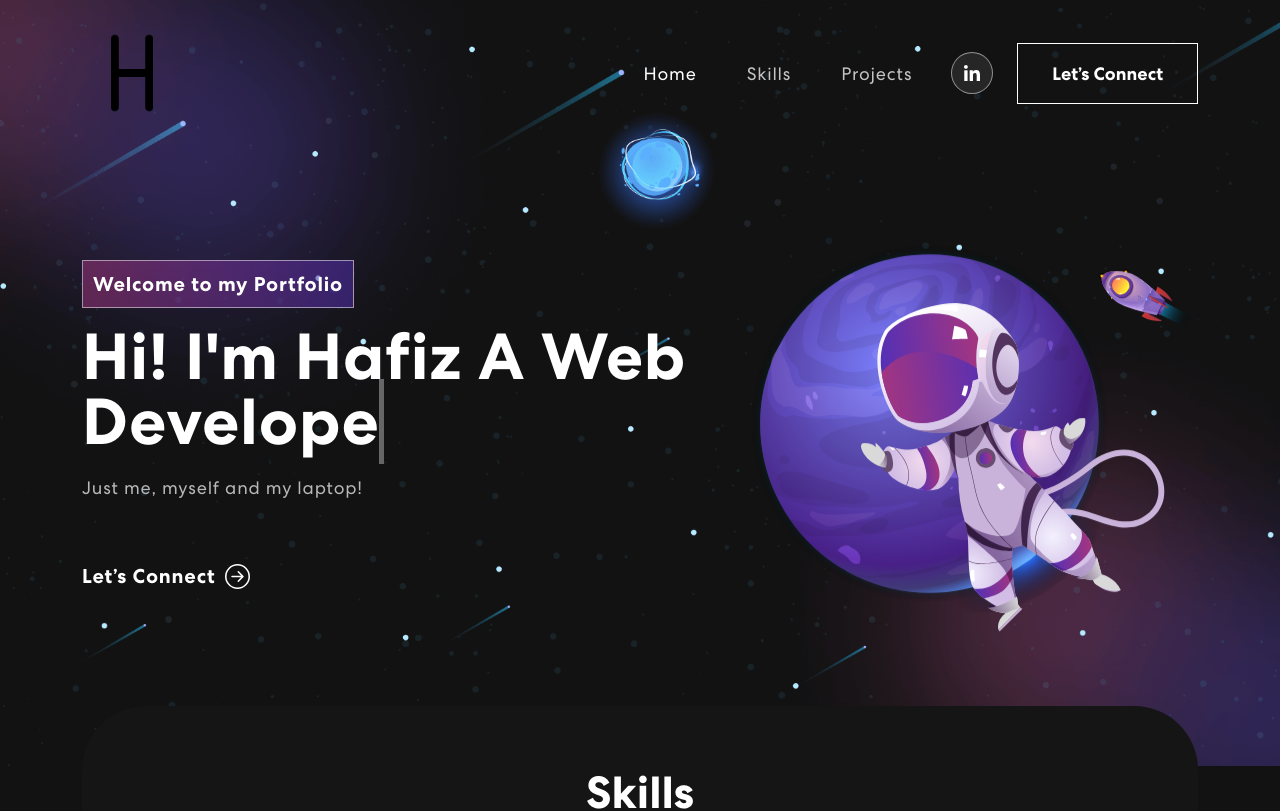
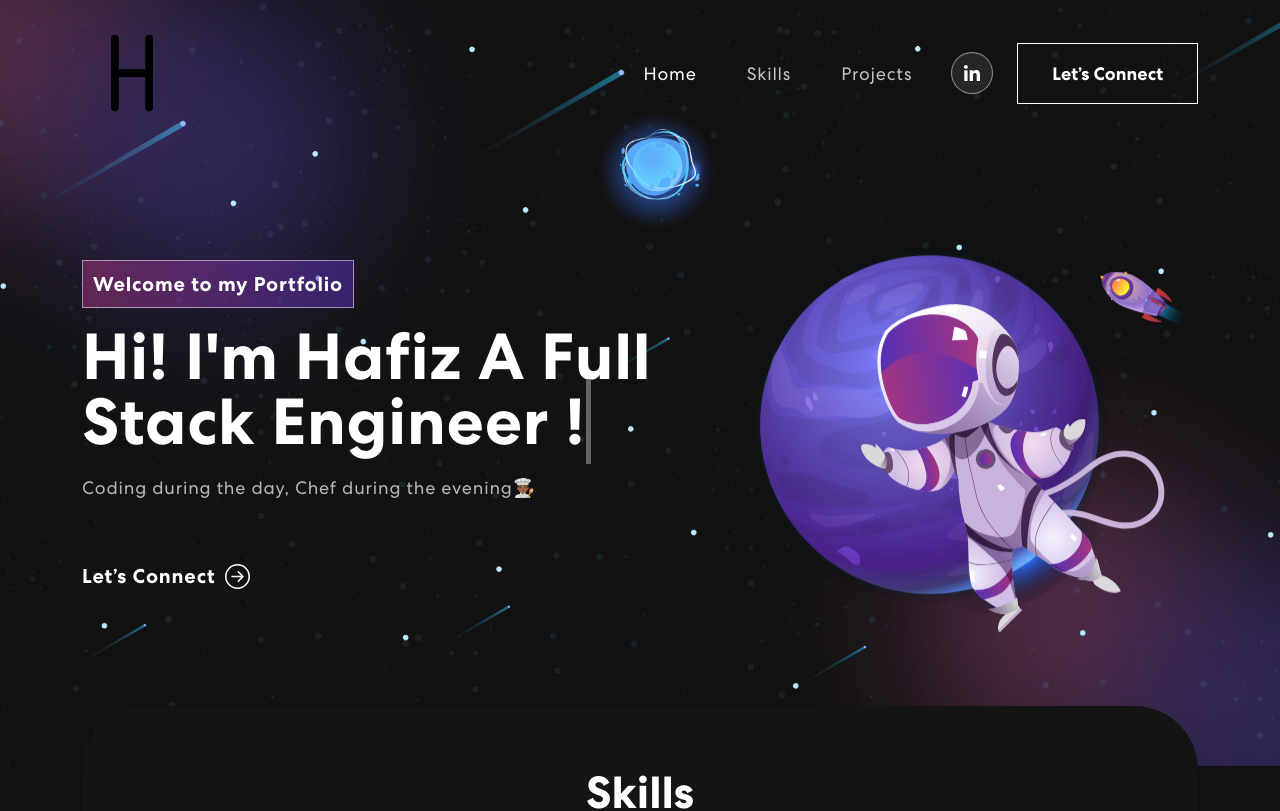
Before and after one commit to Hafizalimi7/Portfolio, a React (Create React App) app in the folder client/: page / in a window 1280 px wide. Shown: the top 811 px of the page. Built offline with nearby package versions, Linux system fonts and the light colour scheme; no server answers.

Commit message:
added more projects

```diff
--- a/client/src/components/Banner.js
+++ b/client/src/components/Banner.js
@@ -11,7 +11,7 @@ export const Banner = () => {
   const [text, setText] = useState('');
   const [delta, setDelta] = useState(300 - Math.random() * 100);
   const [index, setIndex] = useState(1);
-  const toRotate = [ "Web Developer", "Web Designer", "UI/UX Designer" ];
+  const toRotate = [ "Full Stack Engineer !", "Web Developer !"];
   const period = 2000;
 
   useEffect(() => {
@@ -56,8 +56,8 @@ export const Banner = () => {
               {({ isVisible }) =>
               <div className={isVisible ? "animate__animated animate__fadeIn" : ""}>
                 <span className="tagline">Welcome to my Portfolio</span>
-                <h1>{`Hi! I'm Hafiz A` } <span className="txt-rotate" dataPeriod="1000" data-rotate='["Boy","Ha"]'><span className="wrap">{text}</span></span></h1>
-                  <p>Just me, myself and my laptop!</p>
+                <h1>{`Hi! I'm Hafiz A` } <span className="txt-rotate" dataPeriod="1000" data-rotate='[ "Full Stack Engineer", "Web Developer" ]'><span className="wrap">{text}</span></span></h1>
+                  <p>Coding during the day, Chef during the evening👨🏾‍🍳</p>
                   <button onClick={() => console.log('connect')}>Let’s Connect <ArrowRightCircle size={25} /></button>
               </div>}
             </TrackVisibility>
--- a/client/src/components/Portfolio/Project.js
+++ b/client/src/components/Portfolio/Project.js
@@ -5,6 +5,7 @@ import proj1 from "../../assets/img/beachfinder.png";
 import proj2 from "../../assets/img/makersbnb.png";
 import proj3 from "../../assets/img/acebook.png";
 import proj4 from "../../assets/img/flutter.png";
+import proj5 from "../../assets/img/portfolio.png";
 import colorSharp2 from "../../assets/img/color-sharp2.png";
 import 'animate.css';
 import TrackVisibility from 'react-on-screen';
@@ -31,6 +32,12 @@ export const Projects = () => {
       imgUrl: proj3,
       code: 'https://github.com/Hafizalimi7/acebook-node-priceless'
     },
+    {
+      title: "Portfolio",
+      description: "Full Stack",
+      imgUrl: proj5,
+      code: 'https://github.com/Hafizalimi7/Portfolio'
+    },
   ];
 
   const projects2 = [
@@ -39,12 +46,6 @@ export const Projects = () => {
       description: "Mobile Development",
       imgUrl: proj4,
       code: 'https://github.com/Hafizalimi7/SpotlasApp'
-    },
-    {
-      title: "Makers Bnb",
-      description: "Full Stack",
-      imgUrl: proj4,
-      code: ''
     },
     {
       title: "Spotlas",
```
Also changed, not shown: client/src/assets/img/counter.png (added), client/src/assets/img/portfolio.png (added).
